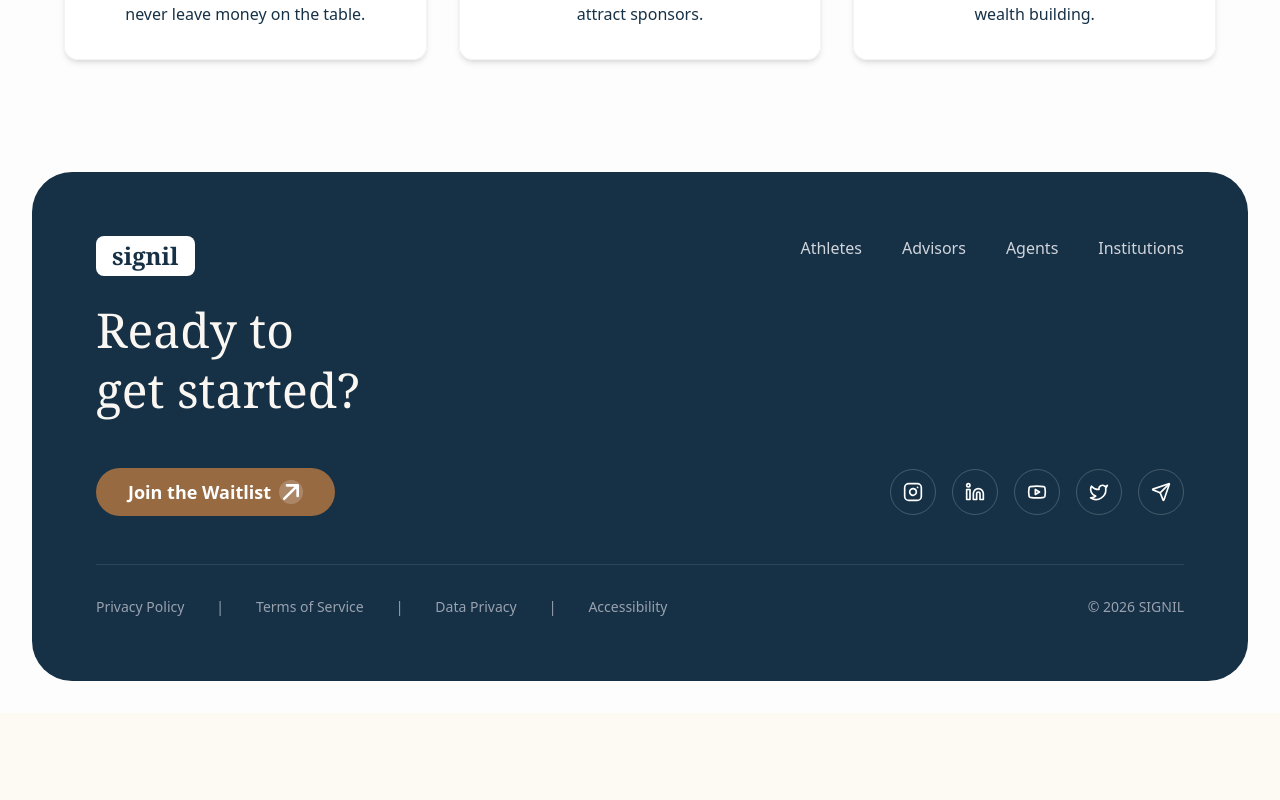
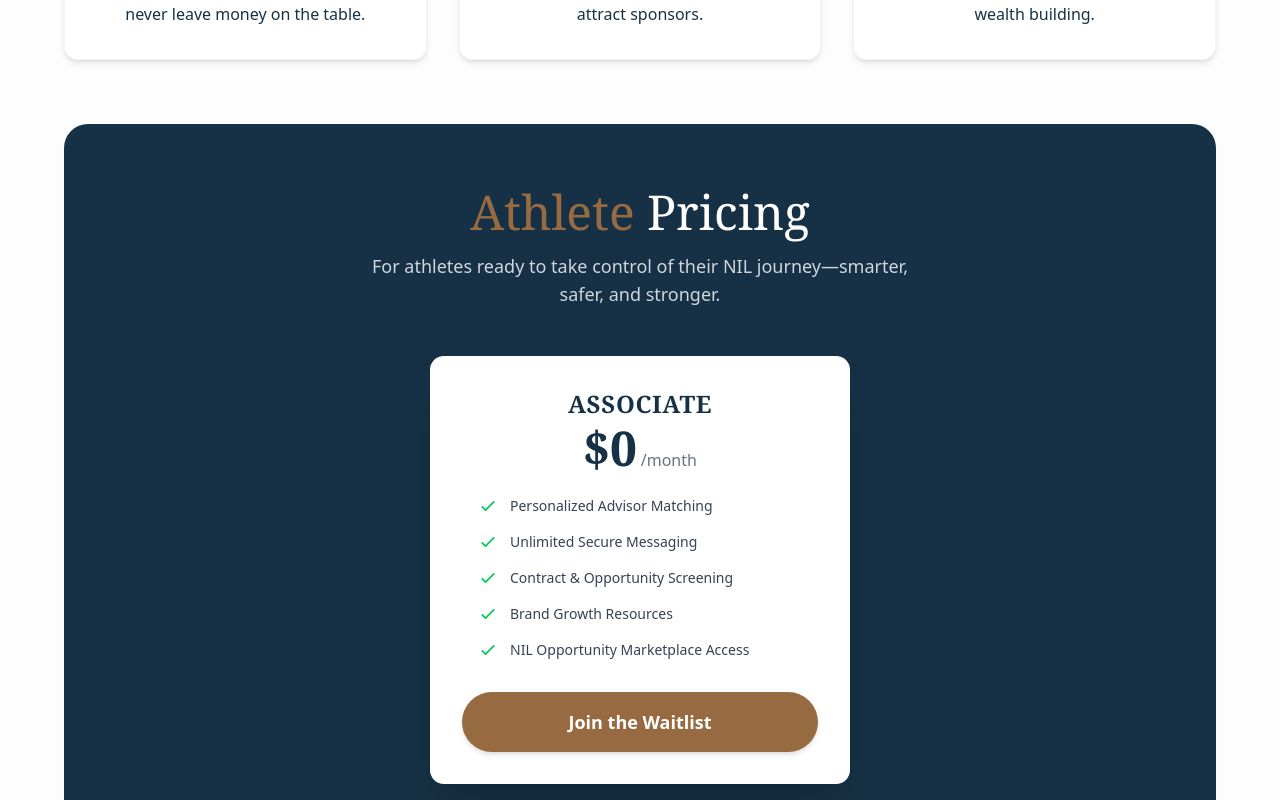
Before and after one commit to bilals2008/signil, a React (Vite) app in the folder client/: page /athletes in a window 1280 px wide. Shown: the part 540-1340 px from the top of the page. Before the commit the page ends 1253 px from the top, so only its background shows below. Built offline with nearby package versions, Linux system fonts and the light colour scheme.

Commit message:
addthe Athlete Pricing section

```diff
--- a/client/src/components/layout/Navbar.jsx
+++ b/client/src/components/layout/Navbar.jsx
@@ -1,6 +1,7 @@
 // File: client/src/components/layout/Navbar.jsx
 import React, { useState, useEffect } from 'react';
-import { Button } from "@/components/ui/button"; // Assuming shadcn button is available or I'll use standard tailwind if not
+import { Button } from "@/components/ui/button";
+import { Link } from 'react-router-dom'; // Assuming shadcn button is available or I'll use standard tailwind if not
 
 const Navbar = () => {
     const [scrolled, setScrolled] = useState(false);
@@ -23,9 +24,9 @@ const Navbar = () => {
 
                 {/* Links */}
                 <div className="hidden md:flex items-center gap-8">
-                    <a href="#" className="text-[15px] font-medium text-[#163146] hover:text-[#986a41] transition-colors">
+                    <Link to="/athletes" className="text-[15px] font-medium text-[#163146] hover:text-[#986a41] transition-colors">
                         Athletes
-                    </a>
+                    </Link>
                     <a href="#" className="text-[15px] font-medium text-[#163146] hover:text-[#986a41] transition-colors">
                         Advisors & Agents
                     </a>
--- a/client/src/pages/Athletes/AthletesPage.jsx
+++ b/client/src/pages/Athletes/AthletesPage.jsx
@@ -67,6 +67,54 @@ const AthletesPage = () => {
                         ))}
                     </div>
 
+                    {/* Pricing Section */}
+                    <div className="w-full bg-[#163146] rounded-3xl py-16 px-6 flex flex-col items-center text-center gap-12 text-white">
+                        {/* Section Heading */}
+                        <div className="space-y-4">
+                            <h2 className="text-4xl md:text-5xl font-serif">
+                                <span className="text-[#986a41]">Athlete</span> Pricing
+                            </h2>
+                            <p className="text-gray-300 font-light max-w-xl mx-auto text-lg">
+                                For athletes ready to take control of their NIL journey—smarter, safer, and stronger.
+                            </p>
+                        </div>
+
+                        {/* Pricing Card */}
+                        <div className="bg-white text-[#163146] rounded-xl p-8 shadow-2xl w-full max-w-[420px] flex flex-col items-center gap-6">
+
+                            <div className="space-y-1">
+                                <h3 className="font-serif font-bold text-2xl tracking-wide uppercase text-[#163146]">ASSOCIATE</h3>
+                                <div className="flex items-baseline justify-center gap-1 text-[#163146]">
+                                    <span className="text-5xl font-serif font-bold">$0</span>
+                                    <span className="text-gray-500 font-medium">/month</span>
+                                </div>
+                            </div>
+
+                            {/* Features List */}
+                            <ul className="flex flex-col gap-4 text-left w-full px-4">
+                                {[
+                                    "Personalized Advisor Matching",
+                                    "Unlimited Secure Messaging",
+                                    "Contract & Opportunity Screening",
+                                    "Brand Growth Resources",
+                                    "NIL Opportunity Marketplace Access"
+                                ].map((item, i) => (
+                                    <li key={i} className="flex items-center gap-3 text-sm font-medium text-gray-700">
+                                        <svg className="w-5 h-5 text-green-500 shrink-0" fill="none" stroke="currentColor" strokeWidth="2" viewBox="0 0 24 24">
+                                            <path strokeLinecap="round" strokeLinejoin="round" d="M5 13l4 4L19 7" />
+                                        </svg>
+                                        {item}
+                                    </li>
+                                ))}
+                            </ul>
+
+                            <button className="w-full bg-[#986a41] hover:bg-[#855a35] text-white font-semibold rounded-full py-4 text-lg transition-colors shadow-md mt-2">
+                                Join the Waitlist
+                            </button>
+
+                        </div>
+                    </div>
+
                 </div>
             </div>
 
```
